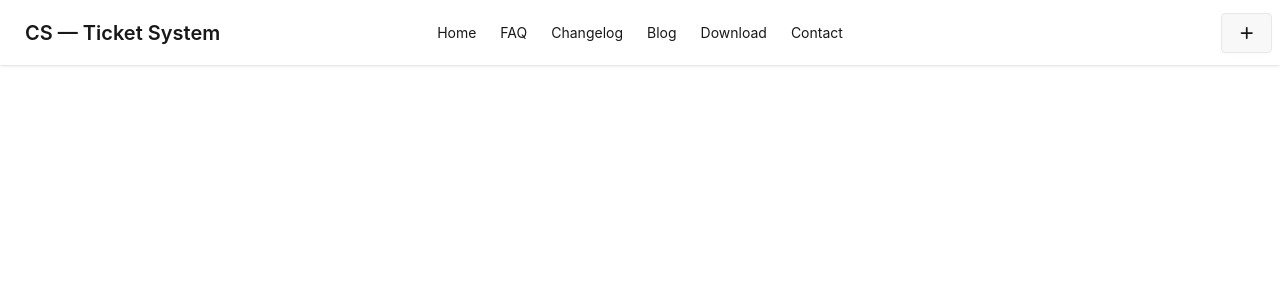
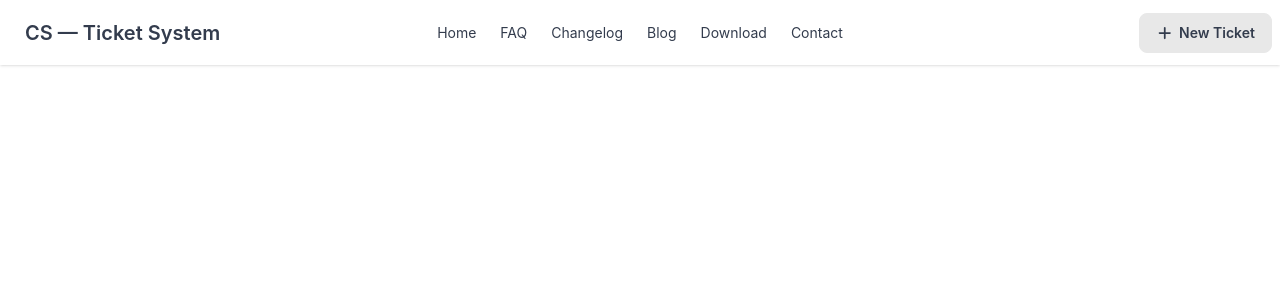
Before and after one commit to xcdtasif/ph-mr-md-13, a React (Vite) app: page / in a window 1280 px wide. Shown: the top 300 px of the page. Built offline with nearby package versions, Linux system fonts and the light colour scheme.

Commit message:
chore: set default theme

```diff
--- a/src/components/Header.jsx
+++ b/src/components/Header.jsx
@@ -74,6 +74,7 @@ export default function Header() {
         <div className="navbar-end">
           <a className="btn">
             <FontAwesomeIcon icon="fa-solid fa-plus" />
+            <span className="ml-0">New Ticket</span>
           </a>
         </div>
       </div>
--- a/src/index.css
+++ b/src/index.css
@@ -1,2 +1,4 @@
 @import "tailwindcss";
-@plugin "daisyui";
+@plugin "daisyui" {
+  themes: emerald --default;
+}
```
